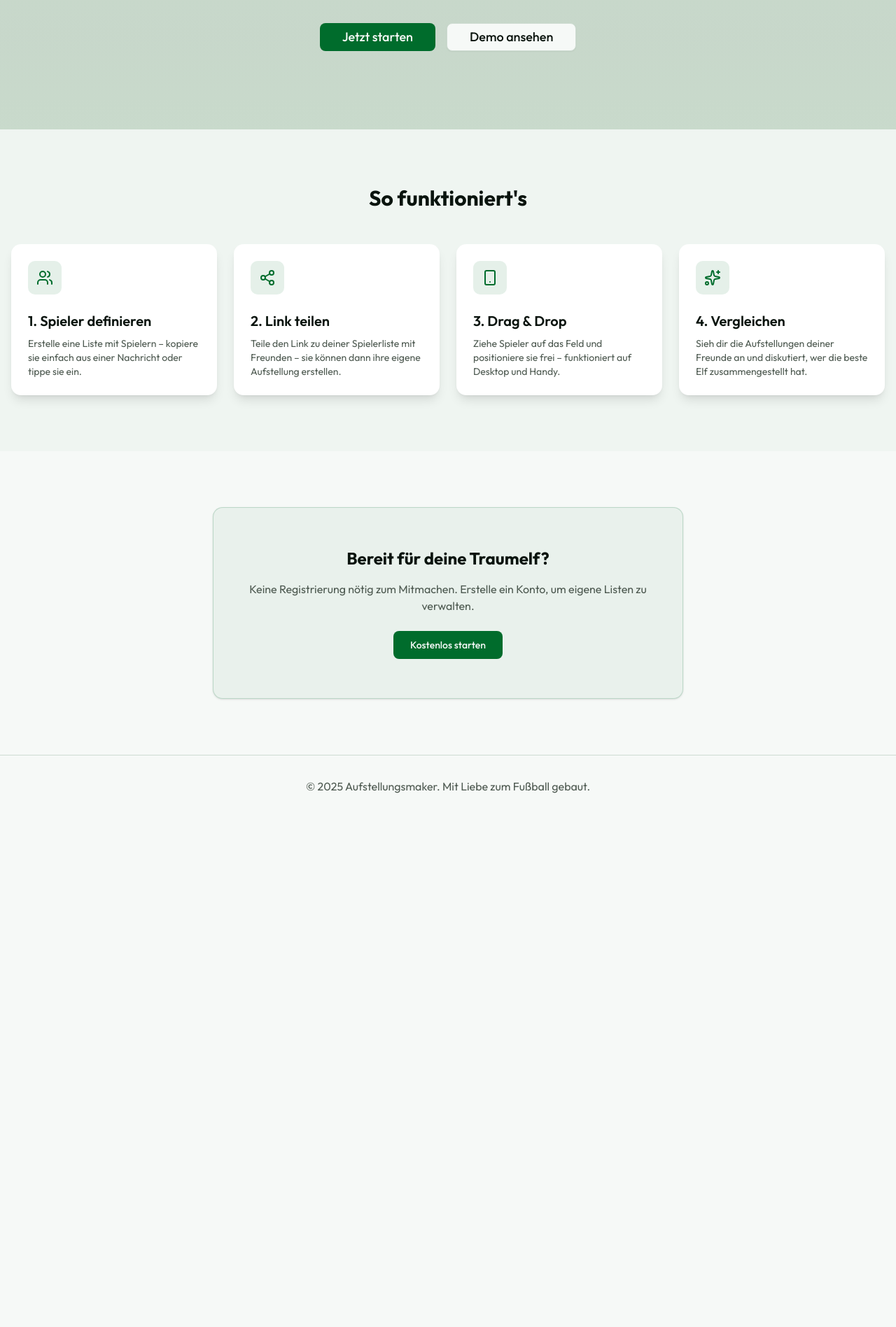
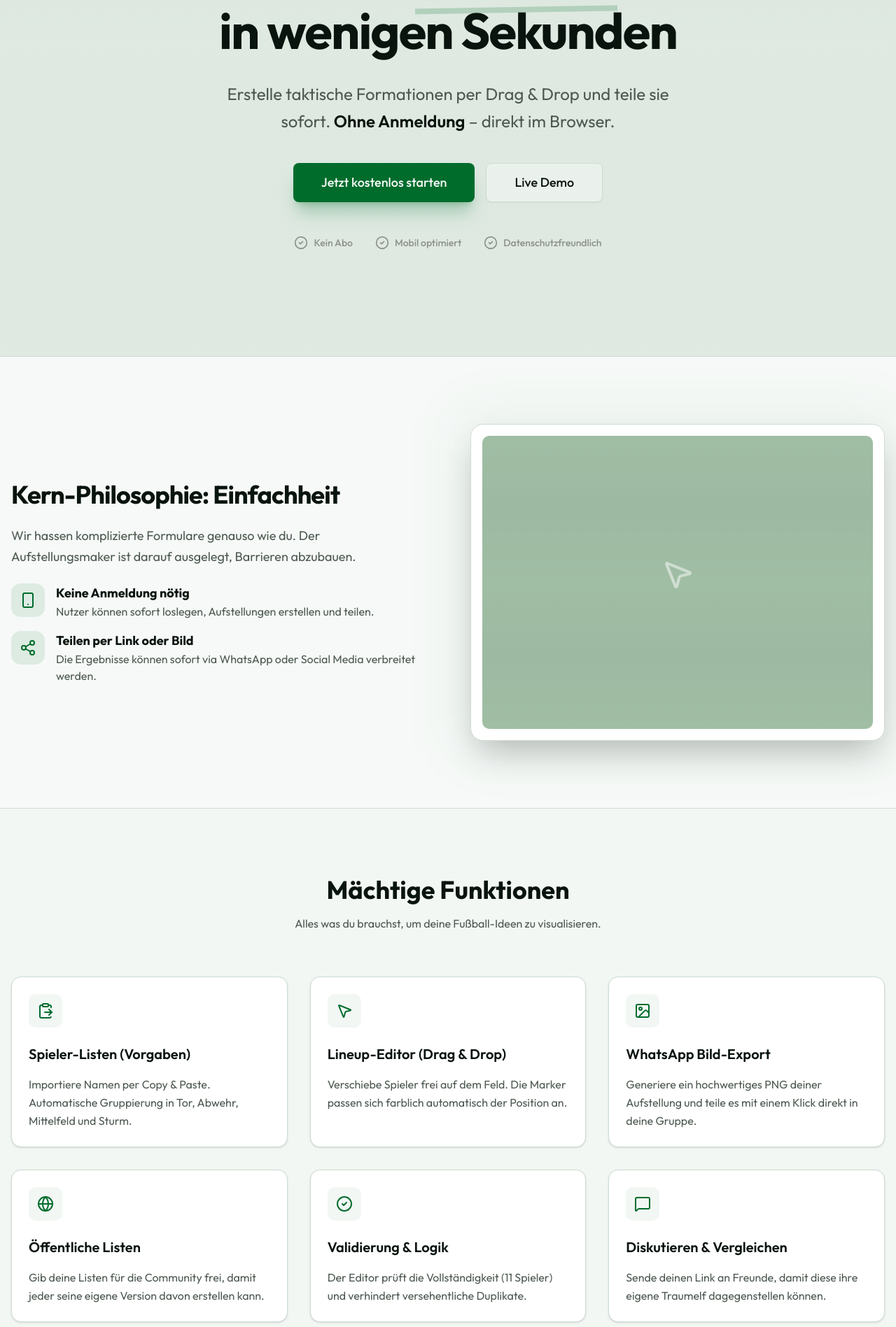
Before and after one commit to Chefmatjes/Aufstellungsmaker, a Next.js app: page / in a window 1280 px wide. Shown: the part 383-2280 px from the top of the page at 70% size. Before the commit the page ends 1551 px from the top, so only its background shows below. Built offline with nearby package versions, Linux system fonts and the light colour scheme.

Commit message:
E-Mail login plus better landing page

```diff
--- a/src/app/page.tsx
+++ b/src/app/page.tsx
@@ -1,139 +1,226 @@
 import Link from "next/link";
 import { Button } from "@/components/ui/button";
 import { Card, CardContent, CardDescription, CardHeader, CardTitle } from "@/components/ui/card";
-import { Users, Share2, Smartphone, Sparkles } from "lucide-react";
+import {
+  Users,
+  Share2,
+  Smartphone,
+  Sparkles,
+  MousePointer2,
+  MessageSquare,
+  Globe,
+  ClipboardPaste,
+  CheckCircle2,
+  Image as ImageIcon
+} from "lucide-react";
 
 export default function Home() {
   return (
-    <div className="min-h-screen">
+    <div className="min-h-screen bg-background">
       {/* Hero Section */}
-      <header className="relative overflow-hidden">
-        <div className="absolute inset-0 football-field opacity-20" />
-        <div className="relative z-10 container mx-auto px-4 py-8">
+      <header className="relative overflow-hidden border-b">
+        <div className="absolute inset-0 football-field opacity-10" />
+        <div className="absolute inset-0 bg-gradient-to-b from-primary/5 via-transparent to-transparent" />
+
+        <div className="relative z-10 container mx-auto px-4 py-6">
           <nav className="flex items-center justify-between mb-16">
             <div className="flex items-center gap-2">
-              <div className="w-10 h-10 rounded-full bg-primary flex items-center justify-center">
+              <div className="w-10 h-10 rounded-full bg-primary flex items-center justify-center shadow-lg shadow-primary/20">
                 <span className="text-primary-foreground font-bold text-lg">A</span>
               </div>
-              <span className="font-semibold text-xl">Aufstellungsmaker</span>
+              <span className="font-bold text-xl tracking-tight">Aufstellungsmaker</span>
             </div>
             <div className="flex items-center gap-3">
               <Link href="/login">
-                <Button variant="ghost">Anmelden</Button>
+                <Button variant="ghost" className="font-medium">Anmelden</Button>
               </Link>
               <Link href="/dashboard">
-                <Button>Loslegen</Button>
+                <Button className="shadow-lg shadow-primary/20 font-medium">Loslegen</Button>
               </Link>
             </div>
           </nav>
 
-          <div className="max-w-3xl mx-auto text-center py-20">
-            <h1 className="text-5xl md:text-6xl font-bold mb-6 tracking-tight">
-              Deine <span className="text-primary">Traumelf</span> in Sekunden
+          <div className="max-w-4xl mx-auto text-center py-20 lg:py-32">
+            <div className="inline-flex items-center gap-2 px-3 py-1 rounded-full bg-primary/10 text-primary text-sm font-medium mb-6 animate-fade-in">
+              <Sparkles className="w-4 h-4" />
+              <span>Neu: WhatsApp Bild-Export & Öffentliche Listen</span>
+            </div>
+            <h1 className="text-5xl md:text-7xl font-extrabold mb-8 tracking-tight leading-[1.1]">
+              Deine <span className="text-primary relative">Traumelf<span className="absolute -bottom-2 left-0 w-full h-2 bg-primary/20 -rotate-1" /></span> <br className="hidden md:block" /> in wenigen Sekunden
             </h1>
-            <p className="text-xl text-muted-foreground mb-8 max-w-2xl mx-auto">
-              Erstelle Spielerlisten, baue Aufstellungen per Drag & Drop und teile sie mit
-              Freunden. Perfekt für WM-Tipprunden, Vereins-Diskussionen oder die ewige Frage:
-              Wer ist der Beste aller Zeiten?
+            <p className="text-xl md:text-2xl text-muted-foreground mb-10 max-w-2xl mx-auto leading-relaxed">
+              Erstelle taktische Formationen per Drag & Drop und teile sie sofort.
+              <span className="font-semibold text-foreground"> Ohne Anmeldung</span> – direkt im Browser.
             </p>
-            <div className="flex flex-col sm:flex-row gap-4 justify-center">
+            <div className="flex flex-col sm:flex-row gap-4 justify-center items-center">
               <Link href="/dashboard">
-                <Button size="lg" className="text-lg px-8">
-                  Jetzt starten
+                <Button size="lg" className="text-lg px-10 h-14 shadow-xl shadow-primary/25 hover:scale-105 transition-transform">
+                  Jetzt kostenlos starten
                 </Button>
               </Link>
               <Link href="/demo">
-                <Button size="lg" variant="outline" className="text-lg px-8">
-                  Demo ansehen
+                <Button size="lg" variant="outline" className="text-lg px-10 h-14 bg-background/50 backdrop-blur-sm">
+                  Live Demo
                 </Button>
               </Link>
+            </div>
+            <div className="mt-12 flex items-center justify-center gap-8 text-muted-foreground grayscale opacity-60">
+              <div className="flex items-center gap-2">
+                <CheckCircle2 className="w-5 h-5" />
+                <span className="text-sm font-medium">Kein Abo</span>
+              </div>
+              <div className="flex items-center gap-2">
+                <CheckCircle2 className="w-5 h-5" />
+                <span className="text-sm font-medium">Mobil optimiert</span>
+              </div>
+              <div className="flex items-center gap-2">
+                <CheckCircle2 className="w-5 h-5" />
+                <span className="text-sm font-medium">Datenschutzfreundlich</span>
+              </div>
             </div>
           </div>
         </div>
       </header>
 
-      {/* Features Section */}
-      <section className="py-20 bg-muted/50">
-        <div className="container mx-auto px-4">
-          <h2 className="text-3xl font-bold text-center mb-12">So funktioniert&apos;s</h2>
-          <div className="grid md:grid-cols-2 lg:grid-cols-4 gap-6">
-            <Card className="border-0 shadow-lg">
-              <CardHeader>
-                <div className="w-12 h-12 rounded-lg bg-primary/10 flex items-center justify-center mb-4">
-                  <Users className="w-6 h-6 text-primary" />
-                </div>
-                <CardTitle className="text-xl">1. Spieler definieren</CardTitle>
-                <CardDescription>
-                  Erstelle eine Liste mit Spielern – kopiere sie einfach aus einer Nachricht oder
-                  tippe sie ein.
-                </CardDescription>
-              </CardHeader>
-            </Card>
-
-            <Card className="border-0 shadow-lg">
-              <CardHeader>
-                <div className="w-12 h-12 rounded-lg bg-primary/10 flex items-center justify-center mb-4">
-                  <Share2 className="w-6 h-6 text-primary" />
-                </div>
-                <CardTitle className="text-xl">2. Link teilen</CardTitle>
-                <CardDescription>
-                  Teile den Link zu deiner Spielerliste mit Freunden – sie können dann ihre
-                  eigene Aufstellung erstellen.
-                </CardDescription>
-              </CardHeader>
-            </Card>
-
-            <Card className="border-0 shadow-lg">
-              <CardHeader>
-                <div className="w-12 h-12 rounded-lg bg-primary/10 flex items-center justify-center mb-4">
-                  <Smartphone className="w-6 h-6 text-primary" />
-                </div>
-                <CardTitle className="text-xl">3. Drag & Drop</CardTitle>
-                <CardDescription>
-                  Ziehe Spieler auf das Feld und positioniere sie frei – funktioniert auf Desktop
-                  und Handy.
-                </CardDescription>
-              </CardHeader>
-            </Card>
-
-            <Card className="border-0 shadow-lg">
-              <CardHeader>
-                <div className="w-12 h-12 rounded-lg bg-primary/10 flex items-center justify-center mb-4">
-                  <Sparkles className="w-6 h-6 text-primary" />
-                </div>
-                <CardTitle className="text-xl">4. Vergleichen</CardTitle>
-                <CardDescription>
-                  Sieh dir die Aufstellungen deiner Freunde an und diskutiert, wer die beste Elf
-                  zusammengestellt hat.
-                </CardDescription>
-              </CardHeader>
-            </Card>
+      {/* Philosophy / Simplicity Section */}
+      <section className="py-24 container mx-auto px-4">
+        <div className="grid lg:grid-cols-2 gap-16 items-center">
+          <div className="space-y-6">
+            <h2 className="text-3xl md:text-4xl font-bold tracking-tight">Kern-Philosophie: Einfachheit</h2>
+            <p className="text-lg text-muted-foreground leading-relaxed">
+              Wir hassen komplizierte Formulare genauso wie du. Der Aufstellungsmaker ist darauf ausgelegt, Barrieren abzubauen.
+            </p>
+            <ul className="space-y-4">
+              {[
+                { icon: Smartphone, title: "Keine Anmeldung nötig", text: "Nutzer können sofort loslegen, Aufstellungen erstellen und teilen." },
+                { icon: Share2, title: "Teilen per Link oder Bild", text: "Die Ergebnisse können sofort via WhatsApp oder Social Media verbreitet werden." }
+              ].map((item, i) => (
+                <li key={i} className="flex gap-4">
+                  <div className="w-12 h-12 shrink-0 rounded-xl bg-primary/10 flex items-center justify-center">
+                    <item.icon className="w-6 h-6 text-primary" />
+                  </div>
+                  <div>
+                    <h3 className="font-bold text-lg">{item.title}</h3>
+                    <p className="text-muted-foreground">{item.text}</p>
+                  </div>
+                </li>
+              ))}
+            </ul>
+          </div>
+          <div className="relative">
+            <div className="absolute -inset-4 bg-primary/5 rounded-3xl blur-2xl" />
+            <div className="relative bg-card border rounded-2xl shadow-2xl p-4 overflow-hidden">
+               <div className="aspect-[4/3] football-field rounded-lg opacity-40 flex items-center justify-center">
+                  <MousePointer2 className="w-12 h-12 text-white/50 animate-bounce" />
+               </div>
+            </div>
           </div>
         </div>
       </section>
 
+      {/* Main Features Grid */}
+      <section className="py-24 bg-muted/30 border-y">
+        <div className="container mx-auto px-4 text-center mb-16">
+          <h2 className="text-3xl md:text-4xl font-bold mb-4">Mächtige Funktionen</h2>
+          <p className="text-muted-foreground max-w-2xl mx-auto">
+            Alles was du brauchst, um deine Fußball-Ideen zu visualisieren.
+          </p>
+        </div>
+
+        <div className="container mx-auto px-4 grid md:grid-cols-2 lg:grid-cols-3 gap-8">
+          {[
+            {
+              icon: ClipboardPaste,
+              title: "Spieler-Listen (Vorgaben)",
+              description: "Importiere Namen per Copy & Paste. Automatische Gruppierung in Tor, Abwehr, Mittelfeld und Sturm.",
+            },
+            {
+              icon: MousePointer2,
+              title: "Lineup-Editor (Drag & Drop)",
+              description: "Verschiebe Spieler frei auf dem Feld. Die Marker passen sich farblich automatisch der Position an.",
+            },
+            {
+              icon: ImageIcon,
+              title: "WhatsApp Bild-Export",
+              description: "Generiere ein hochwertiges PNG deiner Aufstellung und teile es mit einem Klick direkt in deine Gruppe.",
+            },
+            {
+              icon: Globe,
+              title: "Öffentliche Listen",
+              description: "Gib deine Listen für die Community frei, damit jeder seine eigene Version davon erstellen kann.",
+            },
+            {
+              icon: CheckCircle2,
+              title: "Validierung & Logik",
+              description: "Der Editor prüft die Vollständigkeit (11 Spieler) und verhindert versehentliche Duplikate.",
+            },
+            {
+              icon: MessageSquare,
+              title: "Diskutieren & Vergleichen",
+              description: "Sende deinen Link an Freunde, damit diese ihre eigene Traumelf dagegenstellen können.",
+            }
+          ].map((feature, i) => (
+            <Card key={i} className="group hover:border-primary/50 transition-colors shadow-sm">
+              <CardHeader>
+                <div className="w-12 h-12 rounded-lg bg-primary/5 flex items-center justify-center mb-4 group-hover:bg-primary/10 transition-colors">
+                  <feature.icon className="w-6 h-6 text-primary" />
+                </div>
+                <CardTitle className="text-xl mb-2">{feature.title}</CardTitle>
+                <CardDescription className="text-base leading-relaxed">
+                  {feature.description}
+                </CardDescription>
+              </CardHeader>
+            </Card>
+          ))}
+        </div>
+      </section>
+
       {/* CTA Section */}
-      <section className="py-20">
+      <section className="py-32">
         <div className="container mx-auto px-4 text-center">
-          <Card className="max-w-2xl mx-auto border-primary/20 bg-primary/5">
-            <CardContent className="pt-8 pb-8">
-              <h2 className="text-2xl font-bold mb-4">Bereit für deine Traumelf?</h2>
-              <p className="text-muted-foreground mb-6">
-                Keine Registrierung nötig zum Mitmachen. Erstelle ein Konto, um eigene Listen zu
-                verwalten.
+          <div className="max-w-3xl mx-auto relative">
+            <div className="absolute -inset-10 bg-primary/10 rounded-[4rem] blur-3xl opacity-50" />
+            <div className="relative bg-card border shadow-2xl rounded-3xl p-10 md:p-16">
+              <h2 className="text-3xl md:text-5xl font-extrabold mb-6">Bereit für deine Traumelf?</h2>
+              <p className="text-xl text-muted-foreground mb-10">
+                Erstelle jetzt deine erste Liste oder nutze eine der öffentlichen Vorlagen.
+                <br className="hidden md:block" />
+                Völlig kostenlos und ohne Verpflichtungen.
               </p>
-              <Link href="/dashboard">
-                <Button size="lg">Kostenlos starten</Button>
-              </Link>
-            </CardContent>
-          </Card>
+              <div className="flex flex-col sm:flex-row gap-4 justify-center">
+                <Link href="/dashboard">
+                  <Button size="lg" className="text-lg px-12 h-14 font-bold shadow-lg shadow-primary/20">
+                    Kostenlos starten
+                  </Button>
+                </Link>
+                <Link href="/login">
+                  <Button size="lg" variant="ghost" className="text-lg px-12 h-14">
+                    Konto erstellen
+                  </Button>
+                </Link>
+              </div>
+            </div>
+          </div>
         </div>
       </section>
 
       {/* Footer */}
-      <footer className="border-t py-8">
-        <div className="container mx-auto px-4 text-center text-muted-foreground">
-          <p>© 2025 Aufstellungsmaker. Mit Liebe zum Fußball gebaut.</p>
+      <footer className="border-t py-12 bg-muted/20">
+        <div className="container mx-auto px-4 flex flex-col md:flex-row justify-between items-center gap-6">
+          <div className="flex items-center gap-2">
+            <div className="w-8 h-8 rounded-full bg-primary flex items-center justify-center">
+              <span className="text-primary-foreground font-bold text-sm">A</span>
+            </div>
+            <span className="font-bold text-lg">Aufstellungsmaker</span>
+          </div>
+          <p className="text-muted-foreground text-sm">
+            © 2025 Aufstellungsmaker. Mit Liebe zum Fußball gebaut.
+          </p>
+          <div className="flex gap-6 text-sm font-medium text-muted-foreground">
+            <Link href="/demo" className="hover:text-foreground">Demo</Link>
+            <Link href="/dashboard" className="hover:text-foreground">Dashboard</Link>
+            <Link href="/login" className="hover:text-foreground">Login</Link>
+          </div>
         </div>
       </footer>
     </div>
```
Also changed, not shown: src/app/login/page.tsx (+58 -9 lines), 1 other file (tests, documents, lock files or other folders).
